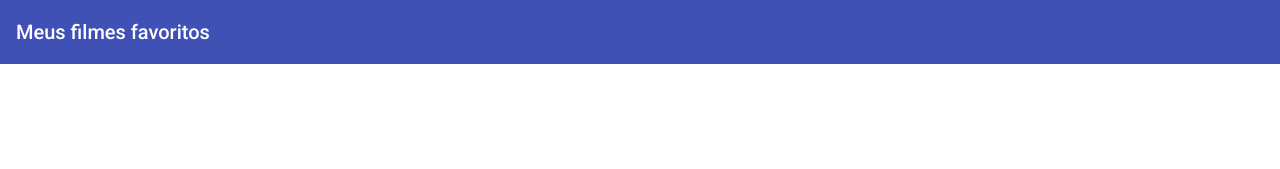
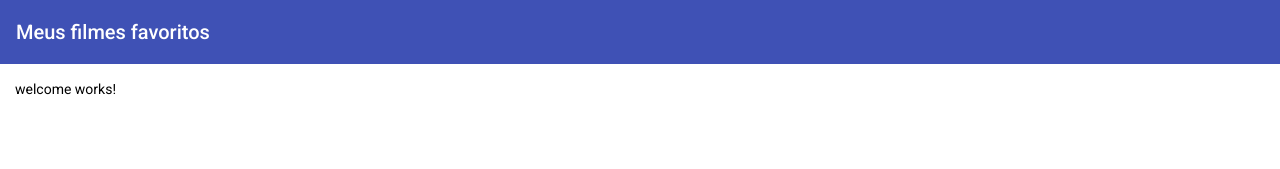
Before and after one commit to carl0sR0ma0/movies-app, an Angular app: page /home in a window 1280 px wide. Shown: the top 169 px of the page. Built offline with nearby package versions, Linux system fonts and the light colour scheme.

Commit message:
Criando a primeira navegação entre componentes utilizando rotas do Angular

```diff
--- /dev/null
+++ b/src/app/app-routing.module.ts
@@ -0,0 +1,20 @@
+import { NgModule } from '@angular/core';
+import { Routes, RouterModule } from '@angular/router';
+
+const routes: Routes = [
+  {
+    path: 'home',
+    loadChildren: () => import('./modules/welcome/welcome.module').then(module => module.WelcomeModule)
+  },
+  {
+    path: '',
+    redirectTo: '/home',
+    pathMatch: 'full'
+  }
+];
+
+@NgModule({
+  imports: [RouterModule.forRoot(routes)],
+  exports: [RouterModule]
+})
+export class AppRoutingModule { }
--- a/src/app/app.module.ts
+++ b/src/app/app.module.ts
@@ -5,6 +5,7 @@
 import { ToastrModule } from "ngx-toastr";
 
 import { NavigationModule } from './modules/navigation/navigation.module'
+import { AppRoutingModule } from './app-routing.module'
 import { AppComponent } from './app.component';
 
 @NgModule({
@@ -15,7 +16,8 @@
     BrowserModule,
     BrowserAnimationsModule,
     ToastrModule.forRoot(),
-    NavigationModule
+    NavigationModule,
+    AppRoutingModule
   ],
   providers: [],
   bootstrap: [AppComponent]
--- a/src/app/modules/navigation/navigation.component.css
+++ b/src/app/modules/navigation/navigation.component.css
@@ -0,0 +1,4 @@
+.outlet {
+  height: 88vh;
+  padding: 15px;
+}
--- a/src/app/modules/navigation/navigation.component.html
+++ b/src/app/modules/navigation/navigation.component.html
@@ -8,3 +8,6 @@
   </mat-toolbar-row>
 </mat-toolbar>
 <!--Outlet de rotas dos nossos componentes-->
+<div class="outlet">
+  <router-outlet></router-outlet>
+</div>
--- a/src/app/modules/navigation/navigation.module.ts
+++ b/src/app/modules/navigation/navigation.module.ts
@@ -1,5 +1,6 @@
 import { NgModule } from '@angular/core';
 import { CommonModule } from '@angular/common';
+import { RouterModule } from '@angular/router';
 
 /** Importações do Material */
 import { MatToolbarModule } from "@angular/material/toolbar"
@@ -12,6 +13,7 @@
   ],
   imports: [
     CommonModule,
+    RouterModule,
     MatToolbarModule
   ],
   exports: [
--- a/src/app/modules/welcome/welcome-routing.module.ts
+++ b/src/app/modules/welcome/welcome-routing.module.ts
@@ -1,7 +1,14 @@
 import { NgModule } from '@angular/core';
 import { Routes, RouterModule } from '@angular/router';
 
-const routes: Routes = [];
+import { WelcomeComponent } from "./welcome.component"
+
+const routes: Routes = [
+  {
+    path: '',
+    component: WelcomeComponent
+  }
+];
 
 @NgModule({
   imports: [RouterModule.forChild(routes)],
```
